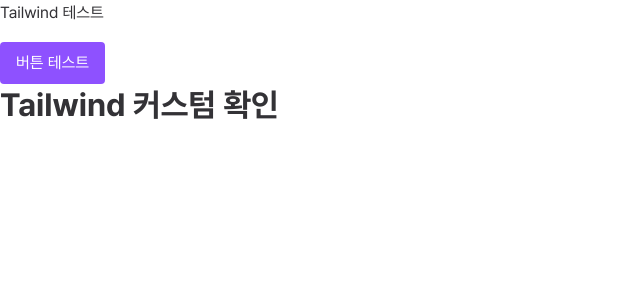
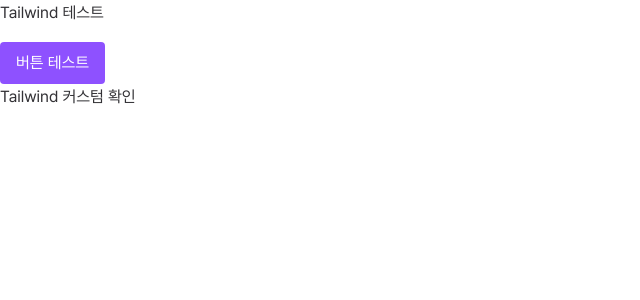
Before and after one commit to nizoo0516/taskify, a Next.js app: page / in a window 1280 px wide. Shown: the top 300 px of the page, without its empty margins (0-640 px from the left). Built offline with nearby package versions, Linux system fonts and the light colour scheme.

Commit message:
Feat: 대시보드 페이지 내 카드 컴포넌트 제작에 필요한 폴더 및 파일 생성

```diff
--- a/src/app/page.tsx
+++ b/src/app/page.tsx
@@ -2,10 +2,10 @@ export default function Home() {
   return (
     <div>
       <h1 className="">Tailwind 테스트</h1>
-      <button className="px-4 py-2 mt-4 text-white rounded bg-violet-500 hover:bg-violet-600">
+      <button className="mt-4 rounded bg-violet-500 px-4 py-2 text-white hover:bg-violet-600">
         버튼 테스트
       </button>
-      <div className="bg-brandGray-100 text-3xl-bold">Tailwind 커스텀 확인</div>
+      <div className="bg-brandGray-100 text-2xl-">Tailwind 커스텀 확인</div>
     </div>
   );
 }
```
Also changed, not shown: src/components/card/Card.tsx (added).
